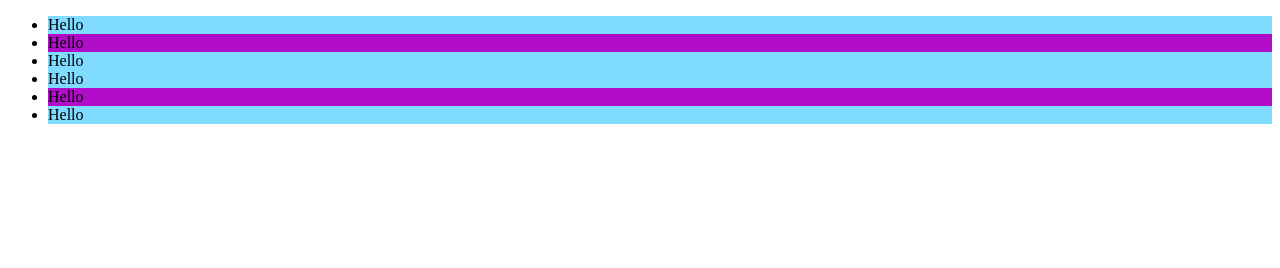
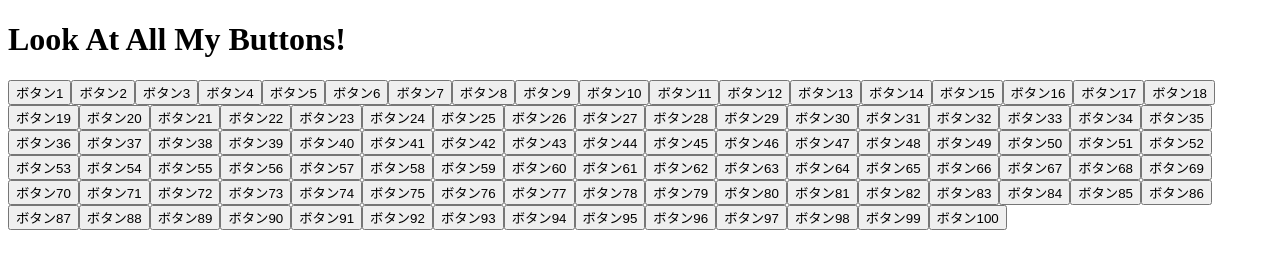
Before and after one commit to nyanchu-0000/udemy-memo, a plain HTML site: page index.html in a window 1280 px wide. Drawn offline with Linux system fonts and the light colour scheme.

Commit message:
D OM入門まで追加

```diff
--- a/app.js
+++ b/app.js
@@ -1,5 +1,9 @@
 //この下にコードを書いてください:
-const listItems = document.querySelectorAll("li");
-for(let i = 0; i< listItems.length; i++){
-    listItems[i].classList.toggle('highlight');
+const container = document.querySelector('#container');
+
+
+for (let i = 1; i <= 100; i++) {
+    const newButton = document.createElement('button');
+    newButton.innerText = `ボタン${i}`;
+    container.appendChild(newButton);
 }
--- a/index.html
+++ b/index.html
@@ -6,26 +6,16 @@
         <meta name="viewport" content="width=device-width,initial-scale=1.0" />
         <style>
             /* ここにCSSを入れて！！！ */
-            li {
-                background-color: #b10dc9;
-            }
-
-            .highlight {
-                background-color: #7fdbff;
-            }
             /* ここまで！！！ */
         </style>
     </head>
     <body>
         <!-- ここにHTMLを入れて！！！ -->
-        <ul>
-            <li>Hello</li>
-            <li class="highlight">Hello</li>
-            <li>Hello</li>
-            <li>Hello</li>
-            <li class="highlight">Hello</li>
-            <li>Hello</li>
-        </ul>
+        <title>100 Buttons!</title>
+        <h1>Look At All My Buttons!</h1>
+    <div id="container">
+
+    </div>
         <!-- ここまでに入れて！！！ -->
         <script src="app.js"></script>
     </body>
```
Also changed, not shown: 1 other file.
